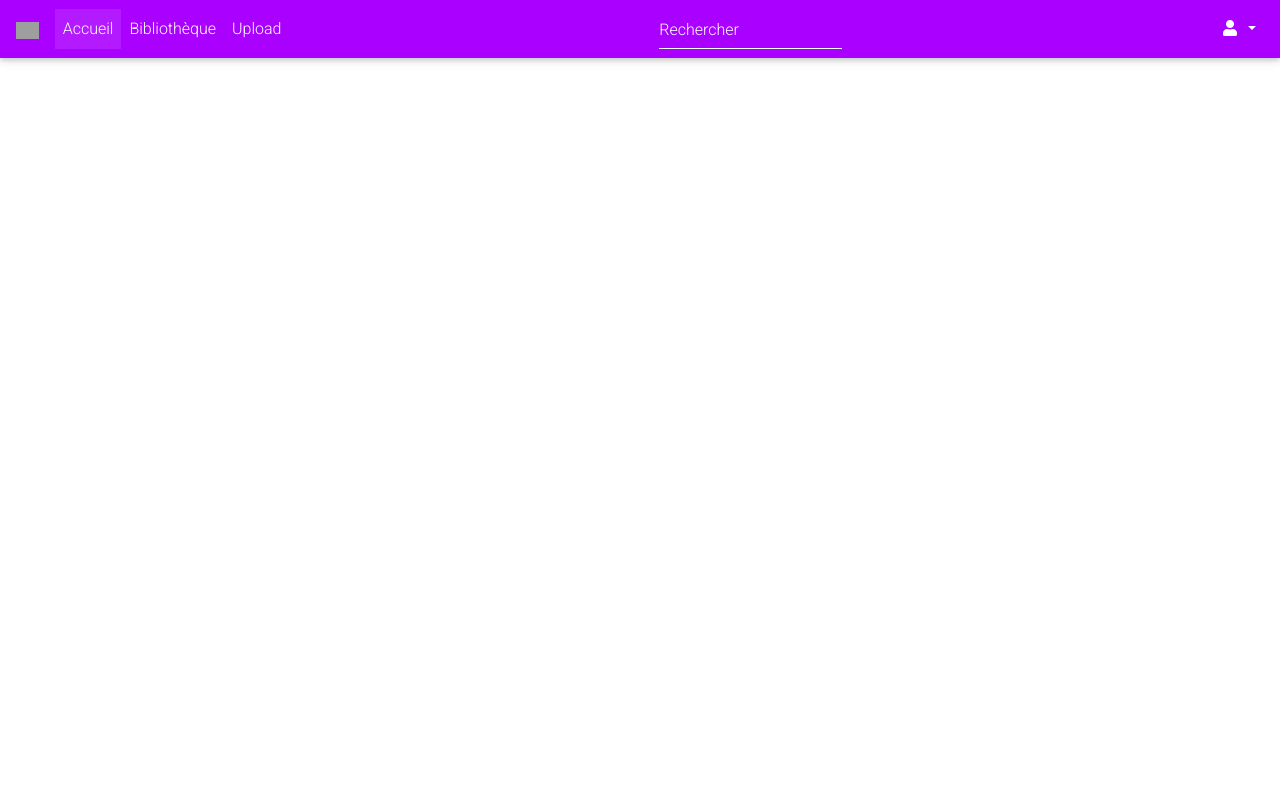
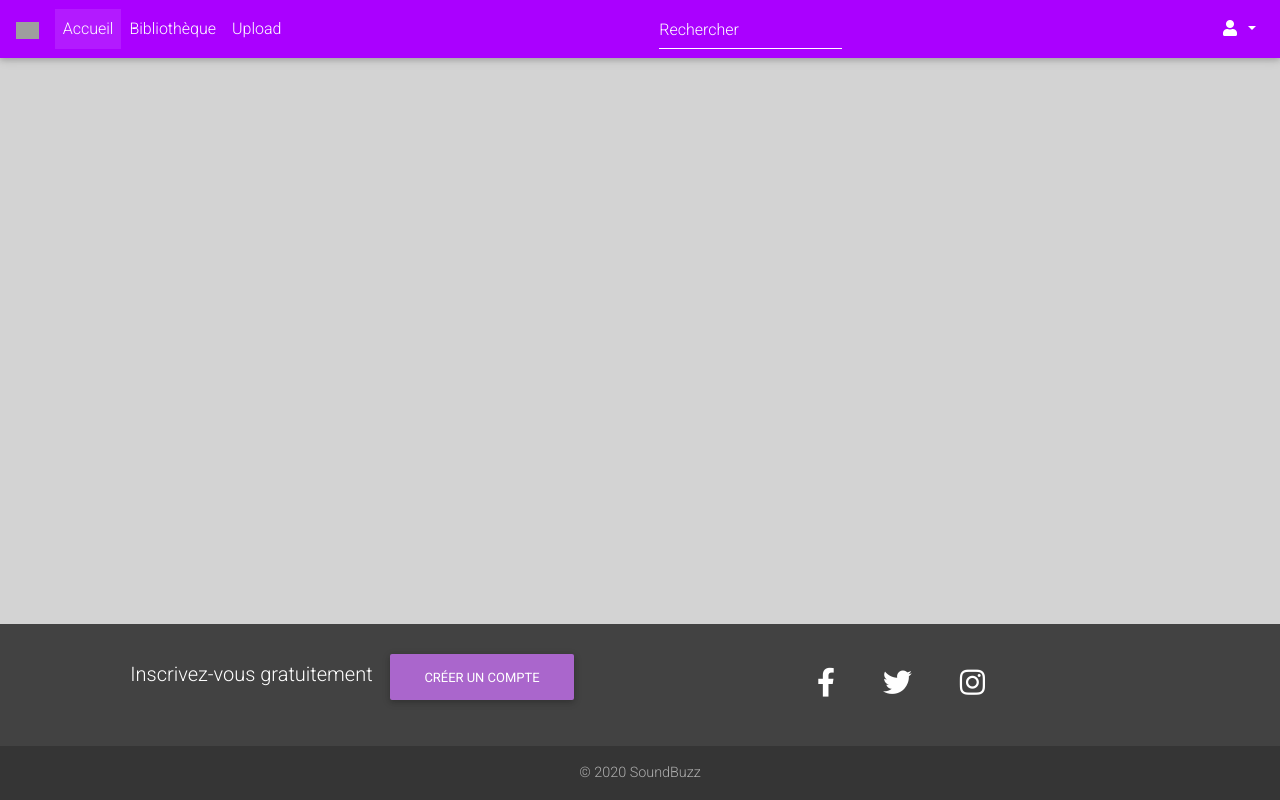
Before and after one commit to vincent-leclerc/VSD-soundbuzz, a Symfony app: template templates/home.html.twig in a window 1280 px wide. Run offline with Twig, Linux system fonts and the light colour scheme; the template is opened without the code that fills it, so the values that code supplies are empty; some libraries are stand-ins or nearby versions; grey boxes are pictures that could not be loaded.

Commit message:
add footer

```diff
--- a/assets/js/app.js
+++ b/assets/js/app.js
@@ -7,6 +7,7 @@
 
 // any CSS you import will output into a single css file (app.css in this case)
 import '../css/app.css';
+import '../css/footer.css';
 
 // Need jQuery? Install it with "yarn add jquery", then uncomment to import it.
 // import $ from 'jquery';
--- a/templates/base.html.twig
+++ b/templates/base.html.twig
@@ -12,6 +12,8 @@
             <link href="https://cdnjs.cloudflare.com/ajax/libs/twitter-bootstrap/4.5.0/css/bootstrap.min.css" rel="stylesheet">
             <!-- Material Design Bootstrap -->
             <link href="https://cdnjs.cloudflare.com/ajax/libs/mdbootstrap/4.19.1/css/mdb.min.css" rel="stylesheet">
+            <!-- App CSS -->
+            <link rel="stylesheet" href="{{ asset('build/app.css') }}" type="text/css"/>
         {% endblock %}
     </head>
     <body>
@@ -32,5 +34,9 @@
             <!-- MDB core JavaScript -->
             <script type="text/javascript" src="https://cdnjs.cloudflare.com/ajax/libs/mdbootstrap/4.19.1/js/mdb.min.js"></script>
         {% endblock %}
+
+        {% block footer %}
+            {% include 'footer.html.twig' %}
+        {% endblock footer %}
     </body>
 </html>
--- /dev/null
+++ b/templates/footer.html.twig
@@ -0,0 +1,53 @@
+<!-- Footer -->
+<footer class="page-footer font-small grey darken-3 fixed-bottom">
+
+  <!-- Footer Elements -->
+  <div class="container">
+
+    <!-- Grid row-->
+    <div class="row">
+
+      <!-- Grid column -->
+      <div class="col-md-6 py-4">
+        <ul class="list-unstyled list-inline text-center">
+            <li class="list-inline-item">
+                <h5 class="mb-1">Inscrivez-vous gratuitement</h5>
+            </li>
+            <li class="list-inline-item">
+                <a href="#!" class="btn btn-secondary register_button">Créer un compte</a>
+            </li>
+        </ul>
+      </div>
+      <!-- Grid column -->
+
+      <!-- Grid column -->
+      <div class="col-md-6 py-4 social_icons">
+        <div class="mb-5 flex-center">
+
+          <!-- Facebook -->
+          <a class="fb-ic">
+            <i class="fab fa-facebook-f fa-lg white-text mr-md-5 mr-3 fa-2x"> </i>
+          </a>
+          <!-- Twitter -->
+          <a class="tw-ic">
+            <i class="fab fa-twitter fa-lg white-text mr-md-5 mr-3 fa-2x"> </i>
+          </a>
+          <!--Instagram-->
+          <a class="ins-ic">
+            <i class="fab fa-instagram fa-lg white-text mr-md-5 mr-3 fa-2x"> </i>
+          </a>
+        </div>
+      </div>
+      <!-- Grid column -->
+    </div>
+    <!-- Grid row-->
+
+  </div>
+  <!-- Footer Elements -->
+
+  <!-- Copyright -->
+  <div class="footer-copyright text-center py-3">© 2020 SoundBuzz</div>
+  <!-- Copyright -->
+
+</footer>
+<!-- Footer -->
```
Also changed, not shown: assets/css/footer.css (added, +12 -0 lines).
